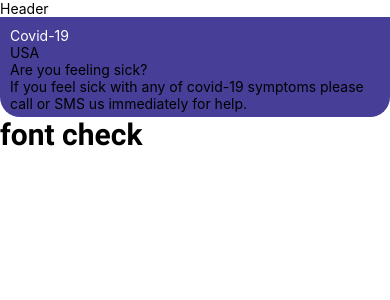
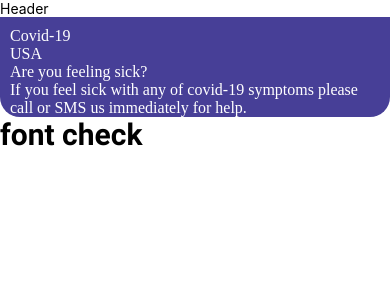
Before and after one commit to mazhars-git/native-assignment-01, a React Native app: screen /Home in a window 390 px wide. Shown: the top 300 px of the page. Built offline with nearby package versions, Linux system fonts and the light colour scheme.

Commit message:
text component makikng

```diff
--- a/src/components/text/text.js
+++ b/src/components/text/text.js
@@ -1,10 +1,14 @@
-import { View, Text } from 'react-native'
+import { StyleSheet, Text as CText } from 'react-native'
 import React from 'react'
+import { presets } from './text.preset';
 
-export default function Text() {
+export default function Text({children, preset = "default", style}) {
+  const textStyles = StyleSheet.compose(presets[preset], style)
   return (
-    <View>
-      <Text>text</Text>
-    </View>
+
+    <CText style = {textStyles}>
+        {children}
+    </CText>
+
   )
 }
--- a/src/components/text/text.preset.js
+++ b/src/components/text/text.preset.js
@@ -1,10 +1,46 @@
-import { View, Text } from 'react-native'
-import React from 'react'
+import { typography } from "../../theme/typography"
+import { colors } from './../../theme/colors';
 
-export default function Presets() {
-  return (
-    <View>
-      <Text>Presets</Text>
-    </View>
-  )
+
+const BASE = {
+  fontFamily: typography.primary,
+  fontSize: 16,
+  color: colors.white,
 }
+
+const BASE_BOLD = {
+  fontFamily: typography.primaryBold,
+  fontSize: 16,
+  color: colors.white,
+}
+
+const BOLD = {
+  fontFamily: typography.bold,
+  color: colors.white,
+}
+
+export const presets = {
+  default: BASE,
+  bold: BOLD,
+  h1: {
+      ...BOLD,
+      fontSize: 32,
+  },
+  h2: {
+      ...BOLD,
+      fontSize: 28,
+  },
+  h3: {
+      ...BASE_BOLD,
+      fontSize: 24,
+  },
+  h4: {
+      ...BASE_BOLD,
+      fontSize: 14,
+  },
+  small: {
+      ...BASE,
+      fontSize: 12,
+  }
+
+}
--- a/src/screens/home.js
+++ b/src/screens/home.js
@@ -1,6 +1,7 @@
-import { View, Text, Pressable, StyleSheet } from 'react-native'
+import { View, Pressable, StyleSheet } from 'react-native'
 import React from 'react'
 import { colors } from '../theme/colors'
+import Text from '../components/text/text'
 
 export default function Home() {
   return (
--- a/src/theme/typography.js
+++ b/src/theme/typography.js
@@ -1,3 +1,5 @@
 export const typography ={
-
+    primary: 'Roboto-Regular',
+    primaryBold: 'Roboto-Bold',
+    Bold: 'Roboto-Medium'
 }
```
